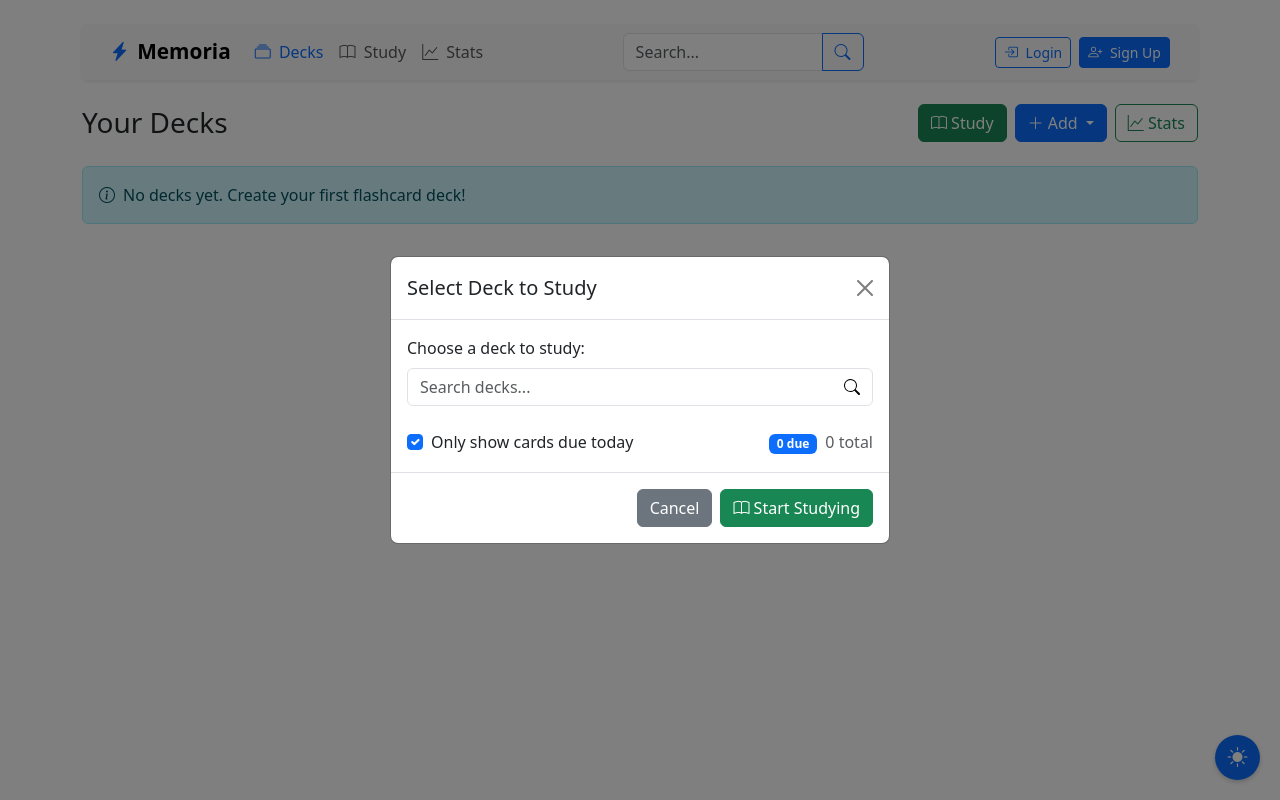
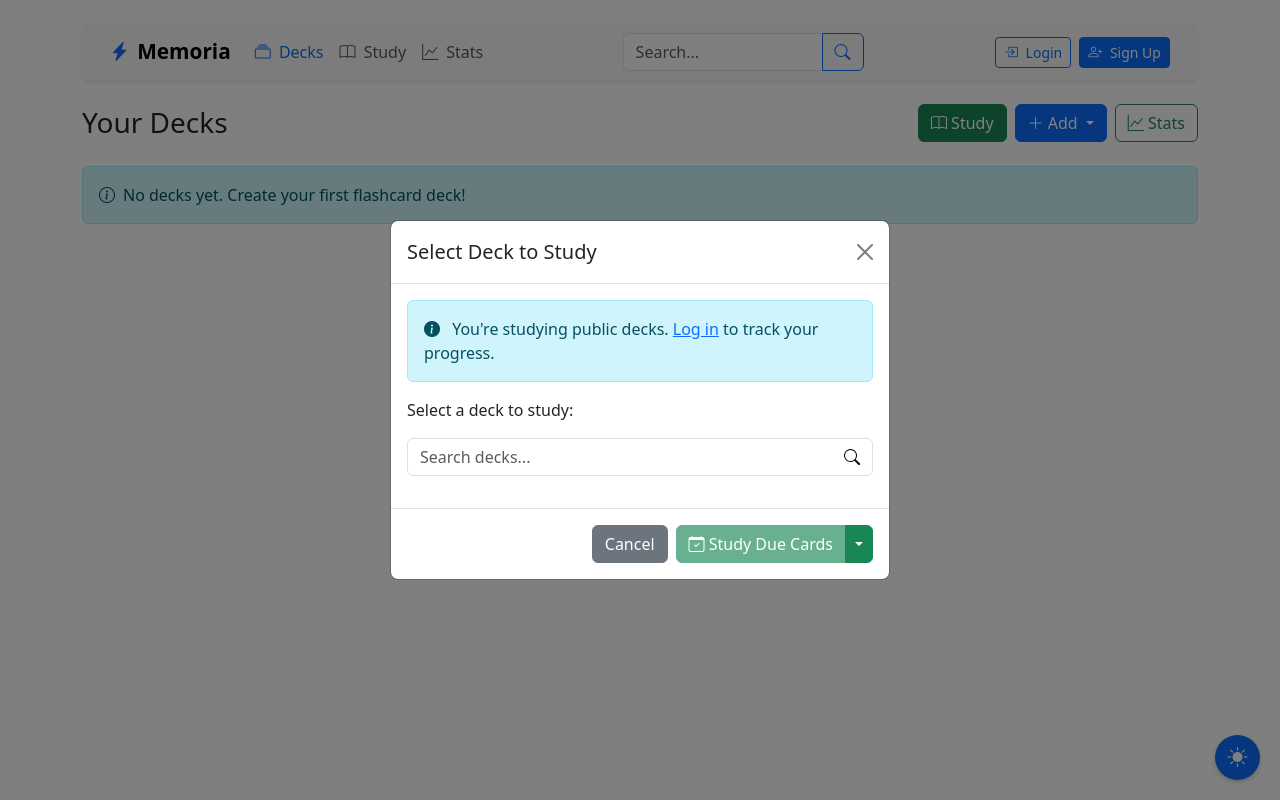
Before and after one commit to MACantara/Memoria, a Flask app: page / in a window 1280 px wide, after a click on "Study". Run offline with Flask 3, Linux system fonts and the light colour scheme; some libraries are stand-ins or nearby versions.

Commit message:
Enhance deck selection modal with authentication checks and improved deck visibility

```diff
--- a/templates/components/select_deck_for_stats_modal.html
+++ b/templates/components/select_deck_for_stats_modal.html
@@ -2,44 +2,77 @@
     <div class="modal-dialog modal-dialog-centered">
         <div class="modal-content">
             <div class="modal-header">
-                <h5 class="modal-title" id="selectDeckForStatsModalLabel">Select Deck for Statistics</h5>
+                <h5 class="modal-title" id="selectDeckForStatsModalLabel">Select Deck for Stats</h5>
                 <button type="button" class="btn-close" data-bs-dismiss="modal" aria-label="Close"></button>
             </div>
             <div class="modal-body">
+                <!-- Authentication notice -->
+                {% if not current_user.is_authenticated %}
+                <div class="alert alert-info mb-3">
+                    <i class="bi bi-info-circle-fill me-2"></i>
+                    You're viewing stats for public decks. <a href="{{ url_for('auth.login') }}">Log in</a> to see your own decks.
+                </div>
+                {% endif %}
+
+                <p class="mb-3">Select a deck to view its spaced repetition statistics:</p>
+
                 <div class="mb-3">
-                    <label for="statsDeckSelect" class="form-label">Choose a deck to view statistics:</label>
                     <select class="form-select deck-search-select" id="statsDeckSelect">
                         <option value="" disabled selected>Select a deck...</option>
 
-                        <!-- Show all decks without indentation -->
-                        {% for deck in decks %}
-                            <option value="{{ deck.flashcard_deck_id }}"
-                                    data-card-count="{{ deck.count_all_flashcards() }}"
-                                    data-has-cards="{{ 'true' if deck.count_all_flashcards() > 0 else 'false' }}"
-                                    data-parent="{{ deck.parent_deck.name if deck.parent_deck_id else '' }}">
-                                {{ deck.name }} ({{ deck.count_all_flashcards() }} cards)
-                            </option>
+                        <!-- Filter decks based on authentication - show only owned and public decks -->
+                        {% for deck in g.all_decks %}
+                            {% if deck.user_id == None or (current_user.is_authenticated and deck.user_id == current_user.id) %}
+                                <!-- Add deck info as data attributes for search component -->
+                                <option value="{{ deck.flashcard_deck_id }}"
+                                        data-card-count="{{ deck.count_all_flashcards() }}"
+                                        {% if deck.user_id == current_user.id %}
+                                        data-owner="you"
+                                        {% else %}
+                                        data-owner="public"
+                                        {% endif %}
+                                >
+                                    {{ deck.name }}
+                                    {% if deck.user_id == current_user.id %}
+                                    (Your Deck)
+                                    {% elif deck.user_id %}
+                                    (Private)
+                                    {% else %}
+                                    (Public)
+                                    {% endif %}
+                                </option>
+
+                                <!-- Show subdeck hierarchy for visual clarity -->
+                                {% for child in deck.child_decks %}
+                                    {% if child.user_id == None or (current_user.is_authenticated and child.user_id == current_user.id) %}
+                                        <option value="{{ child.flashcard_deck_id }}"
+                                                data-parent="{{ deck.name }}"
+                                                data-card-count="{{ child.count_all_flashcards() }}">
+                                            └─ {{ child.name }}
+                                        </option>
+                                    {% endif %}
+                                {% endfor %}
+                            {% endif %}
                         {% endfor %}
                     </select>
-                    <!-- Help text - will be added by the component -->
                 </div>
 
-                <div id="statsDeckInfo" class="small text-muted mb-3 d-none">
-                    <i class="bi bi-folder2"></i> <span id="statsParentDeckName"></span>
-                </div>
-
-                <div class="alert alert-warning d-none" id="noStatsDeckSelectedWarning">
-                    <i class="bi bi-exclamation-triangle me-2"></i> Please select a deck first.
-                </div>
-
-                <div class="alert alert-info d-none" id="noStatsAvailableWarning">
-                    <i class="bi bi-info-circle me-2"></i> This deck has no cards or study history for statistics.
+                <div id="selected-deck-info" class="d-none">
+                    <div class="card">
+                        <div class="card-body">
+                            <h5 class="card-title" id="selected-deck-name">Deck Name</h5>
+                            <h6 class="card-subtitle mb-2 text-muted" id="selected-deck-owner"></h6>
+                            <p class="card-text small">
+                                <span class="badge bg-primary" id="selected-deck-card-count">0 Cards</span>
+                            </p>
+                        </div>
+                    </div>
                 </div>
             </div>
             <div class="modal-footer">
                 <button type="button" class="btn btn-secondary" data-bs-dismiss="modal">Cancel</button>
-                <button type="button" class="btn btn-success" id="viewStatsBtn">
-                    <i class="bi bi-graph-up"></i> View Statistics
+                <button type="button" class="btn btn-success" id="viewStatsBtn" disabled>
+                    <i class="bi bi-bar-chart"></i> View Stats
                 </button>
             </div>
         </div>
--- a/templates/components/select_deck_to_study_modal.html
+++ b/templates/components/select_deck_to_study_modal.html
@@ -6,60 +6,89 @@
                 <button type="button" class="btn-close" data-bs-dismiss="modal" aria-label="Close"></button>
             </div>
             <div class="modal-body">
+                <!-- Authentication notice -->
+                {% if not current_user.is_authenticated %}
+                <div class="alert alert-info mb-3">
+                    <i class="bi bi-info-circle-fill me-2"></i>
+                    You're studying public decks. <a href="{{ url_for('auth.login') }}">Log in</a> to track your progress.
+                </div>
+                {% endif %}
+
+                <p class="mb-3">Select a deck to study:</p>
+
                 <div class="mb-3">
-                    <label for="studyDeckSelect" class="form-label">Choose a deck to study:</label>
                     <select class="form-select deck-search-select" id="studyDeckSelect">
                         <option value="" disabled selected>Select a deck...</option>
 
-                        <!-- Show all decks with due counts -->
-                        {% for deck in decks %}
-                            {% set due_count = count_due_flashcards(deck.flashcard_deck_id) %}
-                            <option value="{{ deck.flashcard_deck_id }}"
-                                    data-card-count="{{ deck.count_all_flashcards() }}"
-                                    data-has-cards="{{ 'true' if deck.count_all_flashcards() > 0 else 'false' }}"
-                                    data-due-count="{{ due_count }}"
-                                    data-parent="{{ deck.parent_deck.name if deck.parent_deck_id else '' }}">
-                                {{ deck.name }} ({{ due_count }} due / {{ deck.count_all_flashcards() }} total)
-                            </option>
+                        <!-- Show only decks the user has access to -->
+                        {% for deck in g.all_decks %}
+                            {% if deck.user_id == None or (current_user.is_authenticated and deck.user_id == current_user.id) %}
+                                <!-- Add deck info as data attributes for search component and due count -->
+                                <option value="{{ deck.flashcard_deck_id }}"
+                                        data-card-count="{{ deck.count_all_flashcards() }}"
+                                        data-due-count="0"
+                                        {% if deck.user_id == current_user.id %}
+                                        data-owner="you"
+                                        {% else %}
+                                        data-owner="public"
+                                        {% endif %}
+                                >
+                                    {{ deck.name }}
+                                    {% if deck.user_id == current_user.id %}
+                                    (Your Deck)
+                                    {% elif deck.user_id %}
+                                    (Private)
+                                    {% else %}
+                                    (Public)
+                                    {% endif %}
+                                </option>
+
+                                <!-- Show subdeck hierarchy -->
+                                {% for child in deck.child_decks %}
+                                    {% if child.user_id == None or (current_user.is_authenticated and child.user_id == current_user.id) %}
+                                        <option value="{{ child.flashcard_deck_id }}"
+                                                data-parent="{{ deck.name }}"
+                                                data-card-count="{{ child.count_all_flashcards() }}"
+                                                data-due-count="0">
+                                            └─ {{ child.name }}
+                                        </option>
+                                    {% endif %}
+                                {% endfor %}
+                            {% endif %}
                         {% endfor %}
                     </select>
-                    <!-- Help text - will be added by the component -->
                 </div>
 
-                <div class="d-flex justify-content-between mt-4">
-                    <div class="form-check">
-                        <input class="form-check-input" type="checkbox" id="studyDueOnly" checked>
-                        <label class="form-check-label" for="studyDueOnly">
-                            Only show cards due today
-                        </label>
+                <div id="study-deck-info" class="d-none">
+                    <div class="card">
+                        <div class="card-body">
+                            <h5 class="card-title" id="study-deck-name">Deck Name</h5>
+                            <h6 class="card-subtitle mb-2 text-muted" id="study-deck-owner"></h6>
+                            <p class="card-text">
+                                <span class="badge bg-secondary me-2" id="study-deck-card-count">0 Cards</span>
+                                <span class="badge bg-warning text-dark" id="study-deck-due-count">0 Due</span>
+                            </p>
+                        </div>
                     </div>
-                    <div class="text-muted">
-                        <span id="selectedDeckDueCount" class="badge bg-primary me-1">0 due</span>
-                        <span id="selectedDeckCardCount">0 total</span>
-                    </div>
-                </div>
-
-                <div id="deckInfo" class="small text-muted mb-3 d-none">
-                    <i class="bi bi-folder2"></i> <span id="parentDeckName"></span>
-                </div>
-
-                <div class="alert alert-warning d-none" id="noDeckSelectedWarning">
-                    <i class="bi bi-exclamation-triangle me-2"></i> Please select a deck first.
-                </div>
-
-                <div class="alert alert-info d-none" id="noCardsWarning">
-                    <i class="bi bi-info-circle me-2"></i> This deck has no cards. Please add cards first.
-                </div>
-
-                <div class="alert alert-info d-none" id="noDueCardsWarning">
-                    <i class="bi bi-info-circle me-2"></i> No cards are due for study today in this deck.
                 </div>
             </div>
             <div class="modal-footer">
                 <button type="button" class="btn btn-secondary" data-bs-dismiss="modal">Cancel</button>
-                <button type="button" class="btn btn-success" id="startStudyingBtn">
-                    <i class="bi bi-book"></i> Start Studying
-                </button>
+                <div class="btn-group">
+                    <button type="button" class="btn btn-success" id="studyDueBtn" disabled>
+                        <i class="bi bi-calendar-check"></i> Study Due Cards
+                    </button>
+                    <button type="button" class="btn btn-success dropdown-toggle dropdown-toggle-split" data-bs-toggle="dropdown" aria-expanded="false">
+                        <span class="visually-hidden">Toggle Dropdown</span>
+                    </button>
+                    <ul class="dropdown-menu dropdown-menu-end">
+                        <li>
+                            <button class="dropdown-item" type="button" id="studyAllBtn">
+                                <i class="bi bi-collection"></i> Study All Cards
+                            </button>
+                        </li>
+                    </ul>
+                </div>
             </div>
         </div>
     </div>
```
